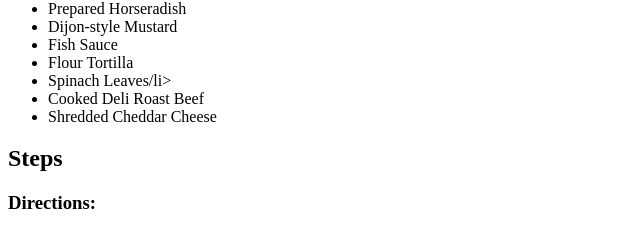
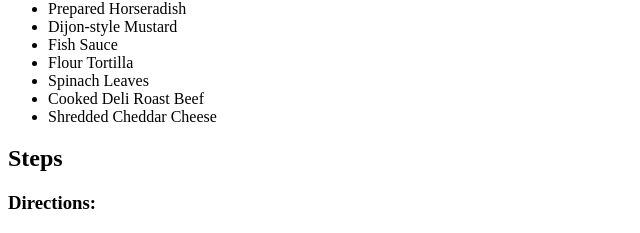
Before and after one commit to JNguy3/odin-recipes, a plain HTML site: page recipes/roast_beef_roll_up.html in a window 1280 px wide. Shown: the part 878-1111 px from the top of the page, 0-640 px from the left. Drawn offline with Linux system fonts and the light colour scheme.

Commit message:
fix typo

```diff
--- a/recipes/roast_beef_roll_up.html
+++ b/recipes/roast_beef_roll_up.html
@@ -21,7 +21,7 @@
             <li>Dijon-style Mustard</li>
             <li>Fish Sauce</li>
             <li>Flour Tortilla</li>
-            <li>Spinach Leaves/li>
+            <li>Spinach Leaves</li>
             <li>Cooked Deli Roast Beef</li>
             <li>Shredded Cheddar Cheese</li>
         </ul>
```
Also changed, not shown: 1 other file.
